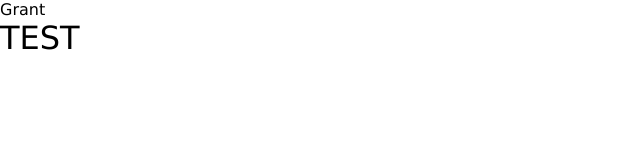
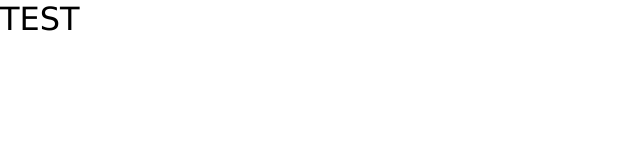
Before and after one commit to AlwynGrant/Ignite, a React (Create React App) app in the folder views/: page / in a window 1280 px wide. Shown: the top 160 px of the page, without its empty margins (0-640 px from the left). Built offline with nearby package versions, Linux system fonts and the light colour scheme.

Commit message:
Views - Phase 2
Set up app as routes distributor, wrapping index code with
BrowserRoute to provide simple frontend component routing.

```diff
--- a/package.json
+++ b/package.json
@@ -33,6 +33,7 @@
     "morgan": "^1.10.0",
     "pg": "^8.7.3",
     "pg-hstore": "^2.3.4",
+    "react-router-dom": "^6.2.2",
     "sequelize": "^6.17.0"
   },
   "devDependencies": {
--- a/views/package.json
+++ b/views/package.json
@@ -12,6 +12,7 @@
     "@types/react-dom": "^17.0.13",
     "react": "^17.0.2",
     "react-dom": "^17.0.2",
+    "react-router-dom": "^6.2.2",
     "react-scripts": "5.0.0",
     "typescript": "^4.6.2",
     "web-vitals": "^2.1.4"
--- a/views/src/App.tsx
+++ b/views/src/App.tsx
@@ -1,16 +1,20 @@
 import React, { useContext } from 'react';
 import Home from './components/home/home';
 import SessionContext from './shared/context'
+import { Routes, Route } from 'react-router-dom';
+
 
 function App() {
   const context = useContext(SessionContext)
   return (
-    <div className="App">
-      <header className="App-header">
-          {context?.lastName}
-          <Home />
-      </header>
-    </div>
+    <Routes>
+      <Route path='/' element={<Home />}/>
+      {/* <Route path='/discover' element={}/> */}
+      {/* <Route path='/project/:projId' element={}/> */}
+      {/* <Route path='/project/new' element={}/> */}
+      {/* <Route path='/project/edit' element={}/> */}
+
+    </Routes>
   );
 }
 
--- a/views/src/index.tsx
+++ b/views/src/index.tsx
@@ -3,6 +3,7 @@
 import './base_styles/reset.css'
 import App from './App';
 import SessionContext from './shared/context'
+import { BrowserRouter } from 'react-router-dom';
 
 let sessionUser = {
   userId: 1,
@@ -11,10 +12,12 @@
 }
 
 ReactDOM.render(
-    <SessionContext.Provider value={sessionUser}>
-      <React.StrictMode>
-        <App />
-      </React.StrictMode>
-    </SessionContext.Provider>,
+      <BrowserRouter>
+        <SessionContext.Provider value={sessionUser}>
+          <React.StrictMode>
+            <App />
+          </React.StrictMode>
+        </SessionContext.Provider>
+      </BrowserRouter>,
   document.getElementById('root')
 );
```
Also changed, not shown: 2 other files (tests, documents, lock files or other folders).
